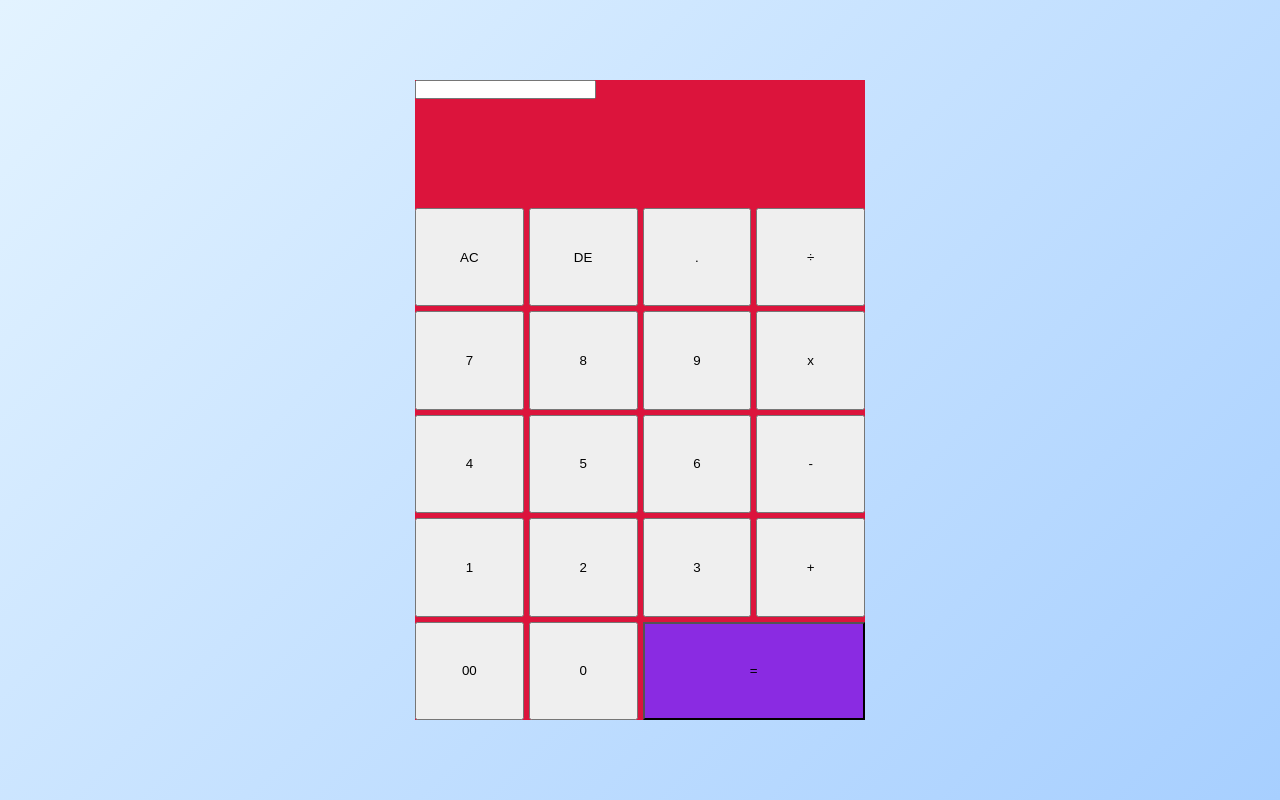
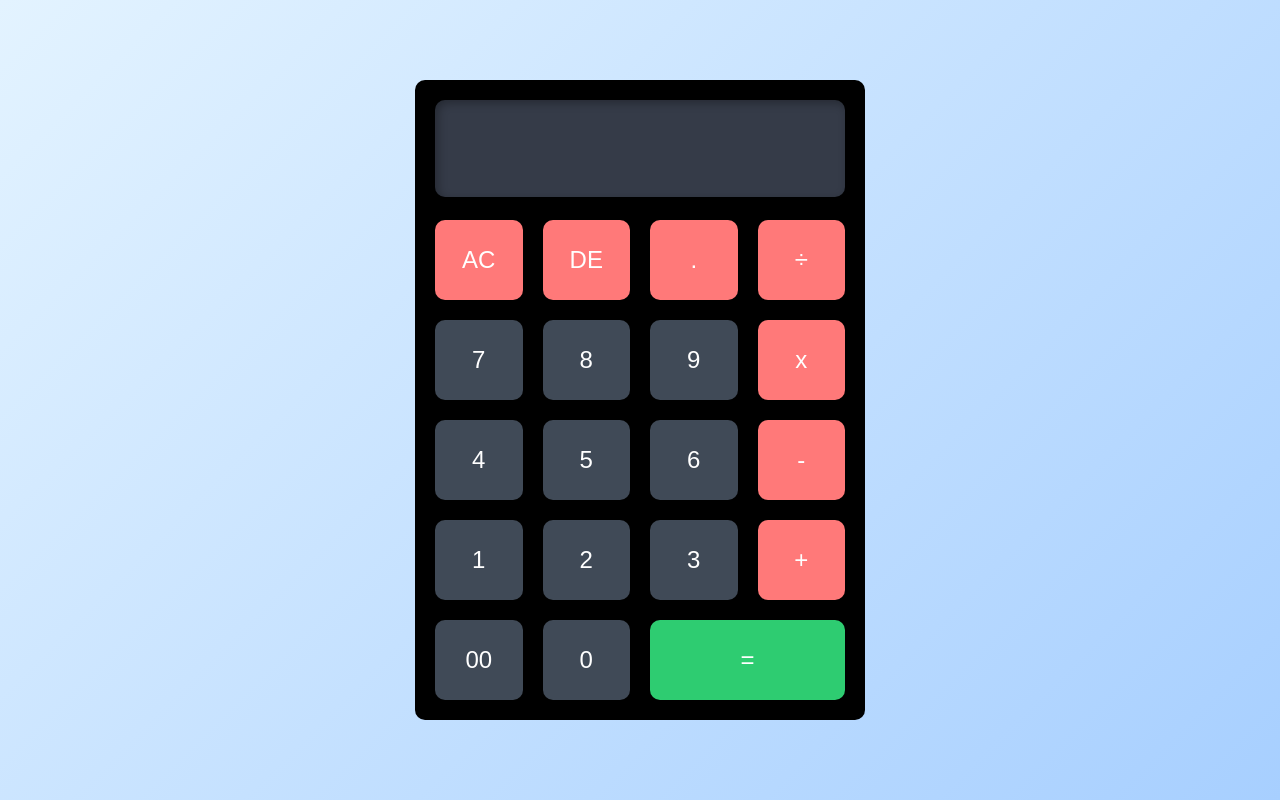
Before and after one commit to driss292/calculator-ts, a website built with Vite: page index.html in a window 1280 px wide. Built offline with nearby package versions, Linux system fonts and the light colour scheme.

Commit message:
Style v1 OK, let's go TS...

```diff
--- a/index.html
+++ b/index.html
@@ -1,10 +1,10 @@
 <!DOCTYPE html>
-<html lang="en">
+<html lang="fr">
   <head>
     <meta charset="UTF-8" />
     <link rel="icon" type="image/svg+xml" href="/vite.svg" />
     <meta name="viewport" content="width=device-width, initial-scale=1.0" />
-    <title>Vite + TS</title>
+    <title>Calculatrice TS</title>
   </head>
   <body>
     <div class="calculator">
@@ -18,28 +18,55 @@
       </div>
       <div class="button-container">
         <form>
-          <input type="button" value="AC" name="AC" aria-label="Clear All" />
-          <input type="button" value="DE" name="DE" aria-label="Delete" />
           <input
+            class="operator"
+            type="button"
+            value="AC"
+            name="AC"
+            aria-label="Clear All"
+          />
+          <input
+            class="operator"
+            type="button"
+            value="DE"
+            name="DE"
+            aria-label="Delete"
+          />
+          <input
+            class="operator"
             type="button"
             value="."
             name="point"
             aria-label="Decimal Point"
           />
           <input
+            class="operator"
             type="button"
             value="x"
             name="multiply"
             aria-label="Multiply"
           />
-          <input type="button" value="÷" name="divide" aria-label="Divide" />
           <input
+            class="operator"
+            type="button"
+            value="÷"
+            name="divide"
+            aria-label="Divide"
+          />
+          <input
+            class="operator"
             type="button"
             value="-"
             name="subtract"
             aria-label="Subtract"
           />
-          <input type="button" value="+" name="add" aria-label="Add" />
+          <input
+            class="operator"
+            type="button"
+            value="+"
+            name="add"
+            aria-label="Add"
+          />
           <input type="button" value="9" name="9" aria-label="Nine" />
           <input type="button" value="8" name="8" aria-label="Eight" />
           <input type="button" value="7" name="7" aria-label="Seven" />
@@ -56,7 +83,13 @@
             name="doubleZero"
             aria-label="Double Zero"
           />
-          <input type="button" value="=" name="equal" aria-label="Equals" />
+          <input
+            class="equal"
+            type="button"
+            value="="
+            name="equal"
+            aria-label="Equals"
+          />
         </form>
       </div>
     </div>
--- a/src/style.css
+++ b/src/style.css
@@ -16,10 +16,12 @@ body {
 .calculator {
   width: 450px;
   height: 640px;
-  background: crimson;
+  padding: 20px;
+  background: #000;
   display: flex;
   justify-content: center;
   flex-direction: column;
+  border-radius: 10px;
 }
 .calculator .display {
   flex: 1;
@@ -33,7 +35,7 @@ body {
   display: grid;
   grid-template-columns: repeat(4, 1fr);
   grid-template-rows: repeat(5, 1fr);
-  grid-gap: 5px;
+  grid-gap: 20px;
   grid-template-areas:
     "AC DE point divide"
     "seven eight nine multiply"
@@ -42,6 +44,44 @@ body {
     "doubleZero zero equal equal";
 }
 
+.display input {
+  width: 100%;
+  padding: 30px;
+  font-size: 2rem;
+  border: none;
+  border-radius: 10px;
+  background: #353b48;
+  box-shadow: inset 3px 3px 10px rgba(0, 0, 0, 0.3);
+  text-align: right;
+}
+
+input[type="button"] {
+  padding: 15px;
+  border: none;
+  border-radius: 10px;
+  font-size: 24px;
+  color: #fff;
+  background-color: #404a57;
+  cursor: pointer;
+  box-shadow: 0 5px 10px rgba(0, 0, 0, 0.2);
+  transition: background-color 0.3s ease, transition 0.2s ease;
+}
+
+input[type="button"]:hover {
+  background-color: #57606f;
+  transform: translateY(-3px);
+}
+input[type="button"]:active {
+  box-shadow: 0 5px 10px rgba(0, 0, 0, 0.2);
+  transform: translateY(0);
+}
+
+input[type="button"].operator {
+  background: #ff7979;
+}
+input[type="button"].equal {
+  background: #2ecc71;
+}
 input[value="AC"] {
   grid-area: AC;
 }
@@ -65,7 +105,6 @@ input[value="+"] {
 }
 input[value="="] {
   grid-area: equal;
-  background: blueviolet;
 }
 input[value="00"] {
   grid-area: doubleZero;
```
